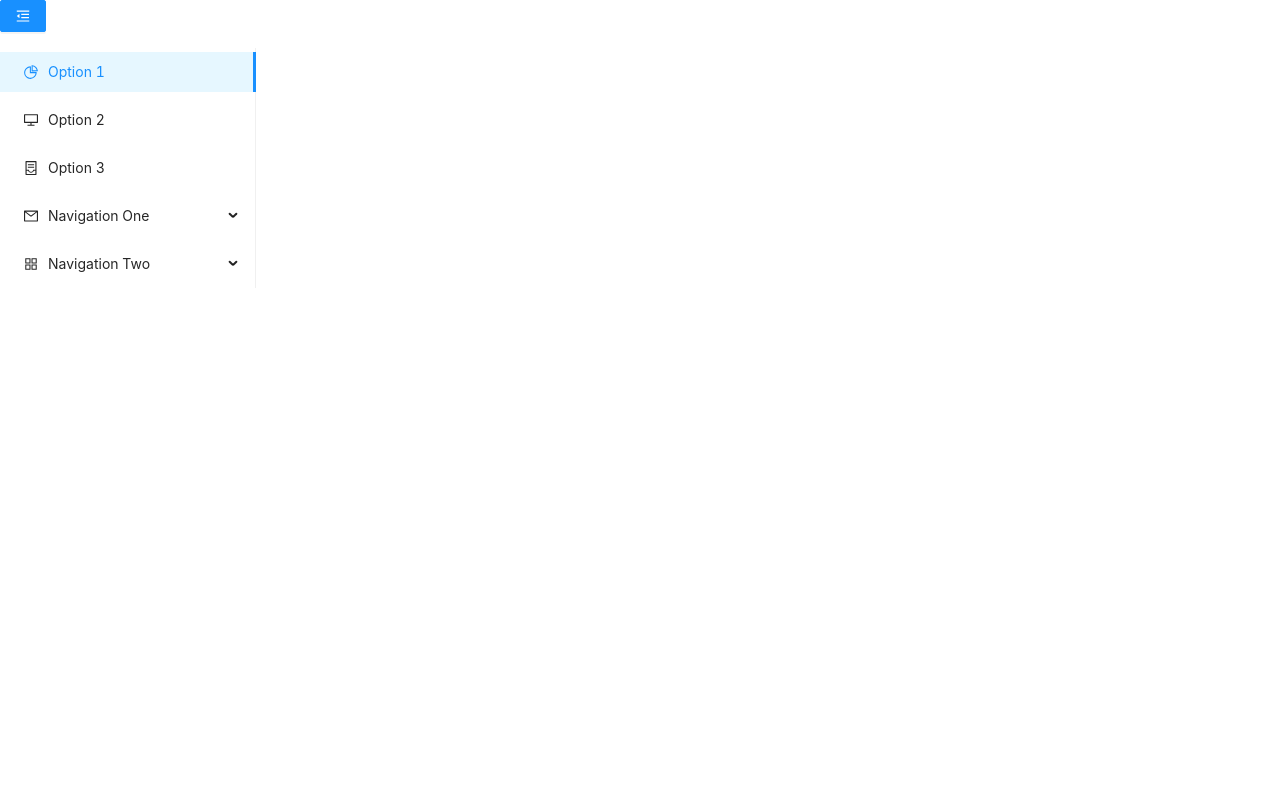
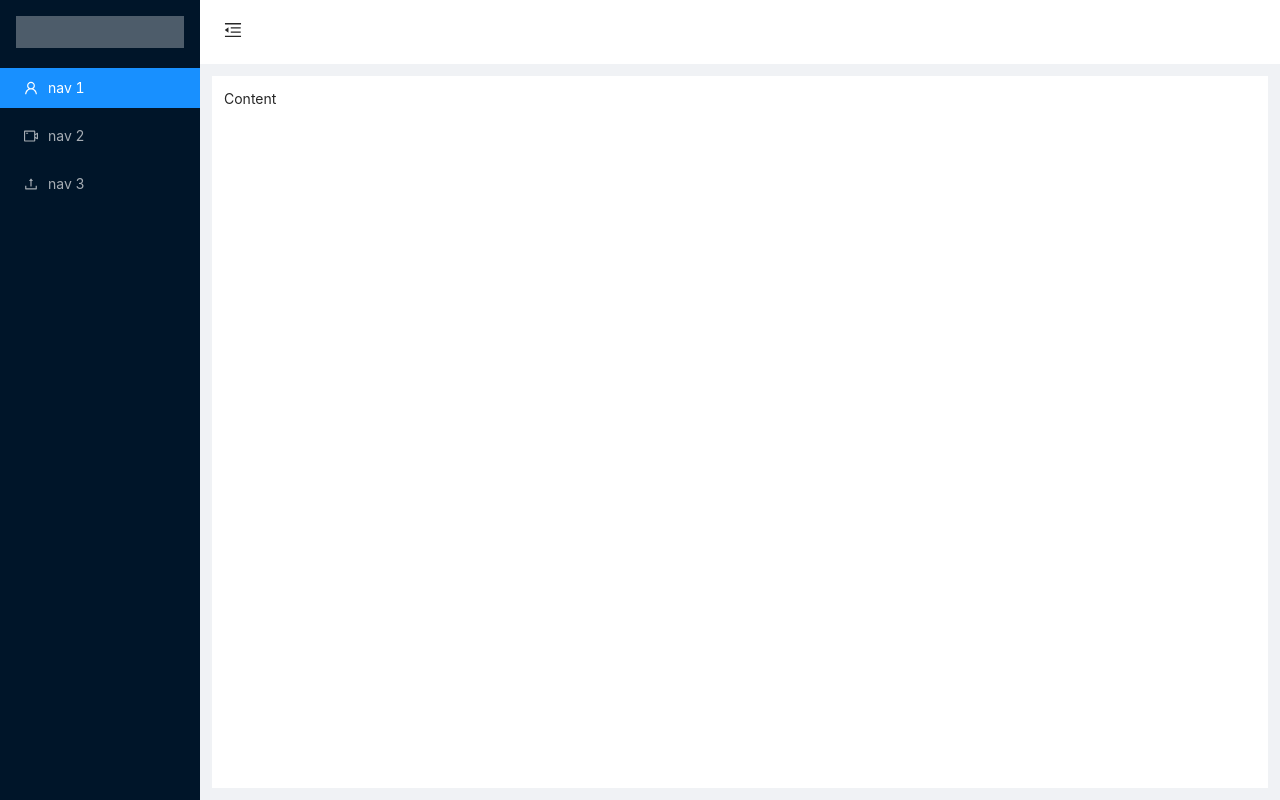
Before and after one commit to mixrs/mixrs-frontend, a React (Create React App) app: page / in a window 1280 px wide. Built offline with nearby package versions, Linux system fonts and the light colour scheme.

Commit message:
Added navigation bar

```diff
--- a/src/components/app/App.css
+++ b/src/components/app/App.css
@@ -2,4 +2,5 @@
 
 .App {
   background-color: white;
+  height: 100%;
 }
--- a/src/components/app/App.js
+++ b/src/components/app/App.js
@@ -1,11 +1,11 @@
 import React from "react";
-import Sidebar from "../sidebar/Sidebar";
+import Navbar from "../navbar/Navbar";
 import "./App.css";
 
 function App() {
   return (
     <div className="App">
-      <Sidebar />
+      <Navbar />
     </div>
   );
 }
--- /dev/null
+++ b/src/components/navbar/Navbar.css
@@ -0,0 +1,29 @@
+.trigger {
+  padding: 0 24px;
+  font-size: 18px;
+  line-height: 64px;
+  cursor: pointer;
+  transition: color 0.3s;
+}
+
+.trigger:hover {
+  color: #1890ff;
+}
+
+.Logo {
+  height: 32px;
+  margin: 16px;
+  background: rgba(255, 255, 255, 0.3);
+}
+
+.HeaderContainer .Header {
+  background: #fff;
+  padding: 0;
+}
+
+.ContentContainer {
+    margin: 12px;
+    padding: 12px;
+    background-color: white;
+    min-height: 280px;
+}
--- /dev/null
+++ b/src/components/navbar/Navbar.js
@@ -0,0 +1,52 @@
+import React, { useState } from "react";
+import './Navbar.css';
+import { Layout, Menu } from 'antd';
+import {
+  MenuUnfoldOutlined,
+  MenuFoldOutlined,
+  UserOutlined,
+  VideoCameraOutlined,
+  UploadOutlined,
+} from '@ant-design/icons';
+const { Header, Sider, Content } = Layout;
+
+function Navbar() {
+    const [collapsed, setCollpased] = useState(false);
+
+  return (
+    <Layout style={{height: "100%"}}>
+      <Sider trigger={null} collapsible collapsed={collapsed}>
+        <div className="Logo" />
+        <Menu theme="dark" mode="inline" defaultSelectedKeys={["1"]}>
+          <Menu.Item key="1" icon={<UserOutlined />}>
+            nav 1
+          </Menu.Item>
+          <Menu.Item key="2" icon={<VideoCameraOutlined />}>
+            nav 2
+          </Menu.Item>
+          <Menu.Item key="3" icon={<UploadOutlined />}>
+            nav 3
+          </Menu.Item>
+        </Menu>
+      </Sider>
+      <Layout className="HeaderContainer">
+        <Header className="Header">
+          {React.createElement(
+            collapsed ? MenuUnfoldOutlined : MenuFoldOutlined,
+            {
+              className: "trigger",
+              onClick: () => setCollpased(!collapsed),
+            }
+          )}
+        </Header>
+        <Content
+          className="ContentContainer"
+        >
+          Content
+        </Content>
+      </Layout>
+    </Layout>
+  );
+}
+
+export default Navbar;
--- a/src/components/sidebar/Sidebar.css
+++ /dev/null
@@ -1,3 +0,0 @@
-.Sidebar {
-    width: 256px;
-}
--- a/src/components/sidebar/Sidebar.js
+++ /dev/null
@@ -1,57 +0,0 @@
-import React, { useState } from 'react';
-import { Menu, Button } from 'antd';
-import {
-    AppstoreOutlined,
-    MenuUnfoldOutlined,
-    MenuFoldOutlined,
-    PieChartOutlined,
-    DesktopOutlined,
-    ContainerOutlined,
-    MailOutlined,
-  } from '@ant-design/icons';
-import './Sidebar.css';
-
-const { SubMenu } = Menu;
-
-function Sidebar() {
-    const [collapsed, setCollapsed] = useState(false);
-
-    return (
-        <div className="Sidebar">
-        <Button type="primary" onClick={() => setCollapsed(!collapsed)} style={{ marginBottom: 16 }}>
-          {React.createElement(collapsed ? MenuUnfoldOutlined : MenuFoldOutlined)}
-        </Button>
-        <Menu
-          defaultSelectedKeys={['1']}
-          mode="inline"
-          inlineCollapsed={collapsed}
-        >
-          <Menu.Item key="1" icon={<PieChartOutlined />}>
-            Option 1
-          </Menu.Item>
-          <Menu.Item key="2" icon={<DesktopOutlined />}>
-            Option 2
-          </Menu.Item>
-          <Menu.Item key="3" icon={<ContainerOutlined />}>
-            Option 3
-          </Menu.Item>
-          <SubMenu key="sub1" icon={<MailOutlined />} title="Navigation One">
-            <Menu.Item key="5">Option 5</Menu.Item>
-            <Menu.Item key="6">Option 6</Menu.Item>
-            <Menu.Item key="7">Option 7</Menu.Item>
-            <Menu.Item key="8">Option 8</Menu.Item>
-          </SubMenu>
-          <SubMenu key="sub2" icon={<AppstoreOutlined />} title="Navigation Two">
-            <Menu.Item key="9">Option 9</Menu.Item>
-            <Menu.Item key="10">Option 10</Menu.Item>
-            <SubMenu key="sub3" title="Submenu">
-              <Menu.Item key="11">Option 11</Menu.Item>
-              <Menu.Item key="12">Option 12</Menu.Item>
-            </SubMenu>
-          </SubMenu>
-        </Menu>
-      </div>
-    )
-}
-
-export default Sidebar;
--- a/src/index.css
+++ b/src/index.css
@@ -1,3 +1,11 @@
+html {
+  height: 100%;
+}
+
+#root {
+  height: 100%;
+}
+
 body {
   margin: 0;
   font-family: -apple-system, BlinkMacSystemFont, 'Segoe UI', 'Roboto', 'Oxygen',
@@ -5,6 +13,7 @@ body {
     sans-serif;
   -webkit-font-smoothing: antialiased;
   -moz-osx-font-smoothing: grayscale;
+  height: 100%;
 }
 
 code {
```
